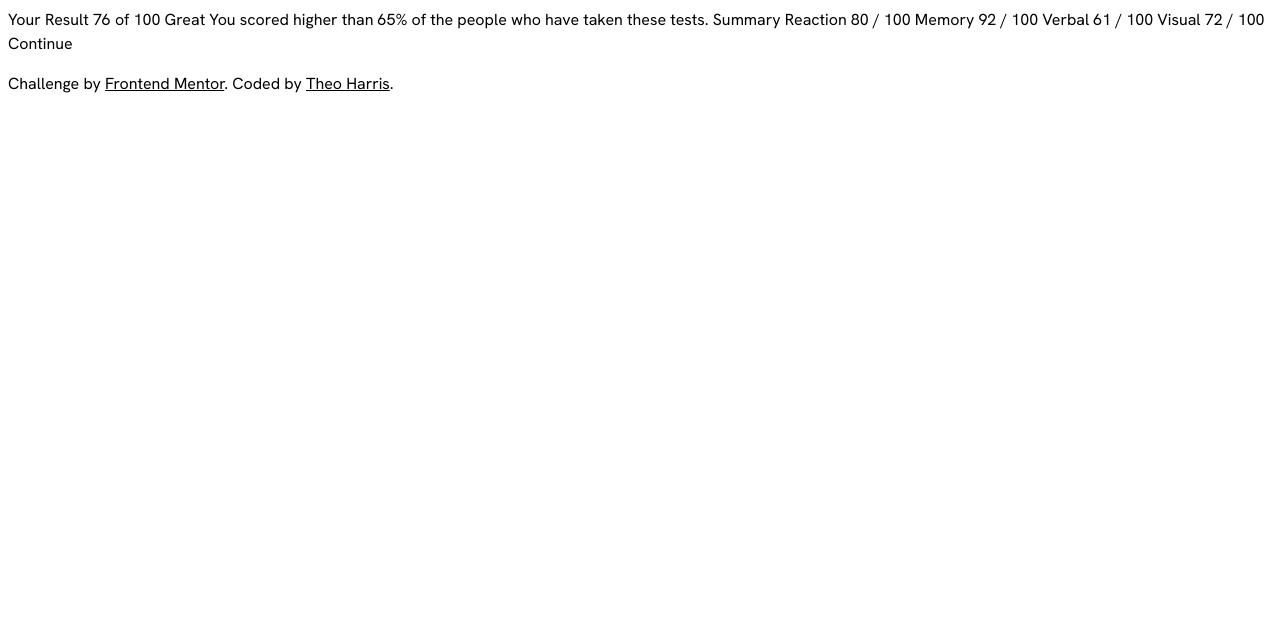
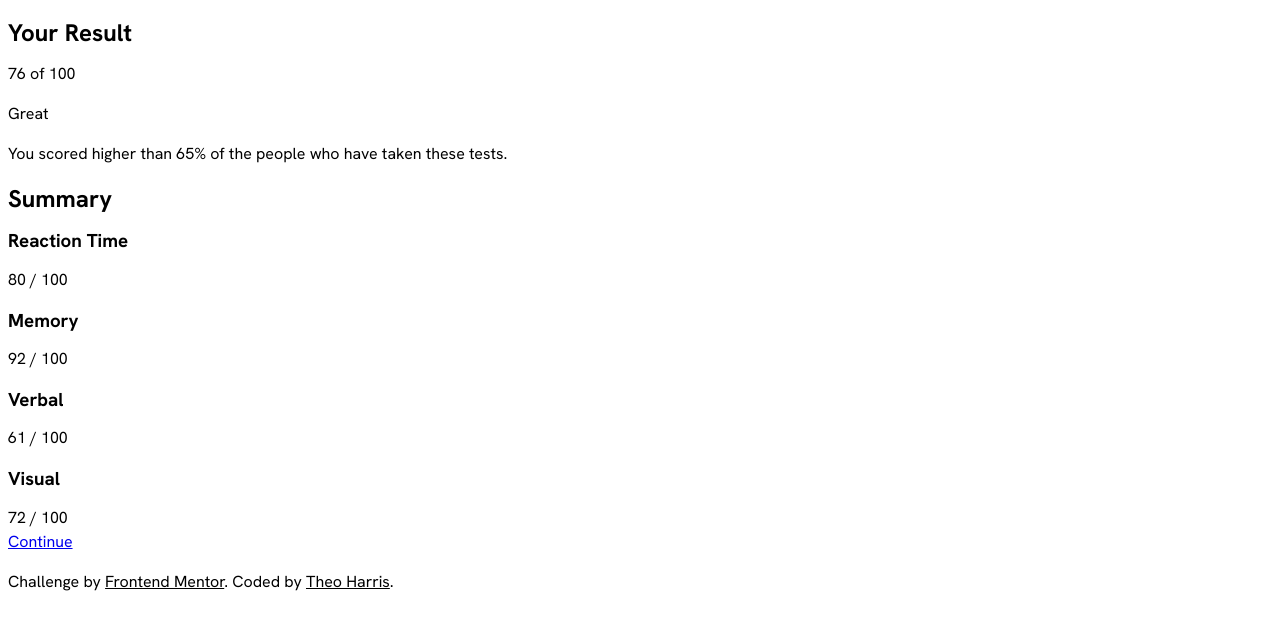
Before and after one commit to Theosaurus-Rex/results-summary-component, a plain HTML site: page index.html in a window 1280 px wide. Drawn offline with Linux system fonts and the light colour scheme.

Commit message:
feat: Add semantic structure to markup in index.html

```diff
--- a/index.html
+++ b/index.html
@@ -24,9 +24,41 @@
   </head>
   <body>
     <main>
-      Your Result 76 of 100 Great You scored higher than 65% of the people who
-      have taken these tests. Summary Reaction 80 / 100 Memory 92 / 100 Verbal
-      61 / 100 Visual 72 / 100 Continue
+      <h1 class="sr-only">Test results</h1>
+      <section class="result">
+        <h2 class="result__title">Your Result</h2>
+        <div class="result__score-container">
+          <meter value="76" min="0" max="100" class="sr-only">76 of 100</meter>
+          <p class="result__score-display">
+            <span class="result__score-value">76</span>
+            <span class="result__score-max">of 100</span>
+          </p>
+        </div>
+        <p class="result__grade">Great</p>
+        <p class="result__description">
+          You scored higher than 65% of the people who have taken these tests.
+        </p>
+      </section>
+      <section class="summary">
+        <h2 class="summary__title">Summary</h2>
+        <div class="summary__reaction">
+          <h3 class="summary__reaction-title">Reaction Time</h3>
+          <p class="summary__reaction-score">80 / 100</p>
+        </div>
+        <div class="summary__memory">
+          <h3 class="summary__memory-title">Memory</h3>
+          <p class="summary__memory-score">92 / 100</p>
+        </div>
+        <div class="summary__verbal">
+          <h3 class="summary__verbal-title">Verbal</h3>
+          <p class="summary__verbal-score">61 / 100</p>
+        </div>
+        <div class="summary__visual">
+          <h3 class="summary__visual-title">Visual</h3>
+          <p class="summary__visual-score">72 / 100</p>
+        </div>
+        <a class="summary__button" href="#">Continue</a>
+      </section>
     </main>
     <footer>
       <p>
--- a/styles.css
+++ b/styles.css
@@ -27,3 +27,15 @@
 body {
   font-family: "Hanken Grotesk", serif;
 }
+
+.sr-only {
+  position: absolute;
+  width: 1px;
+  height: 1px;
+  padding: 0;
+  margin: -1px;
+  overflow: hidden;
+  clip: rect(0, 0, 0, 0);
+  white-space: nowrap;
+  border-width: 0;
+}
```
